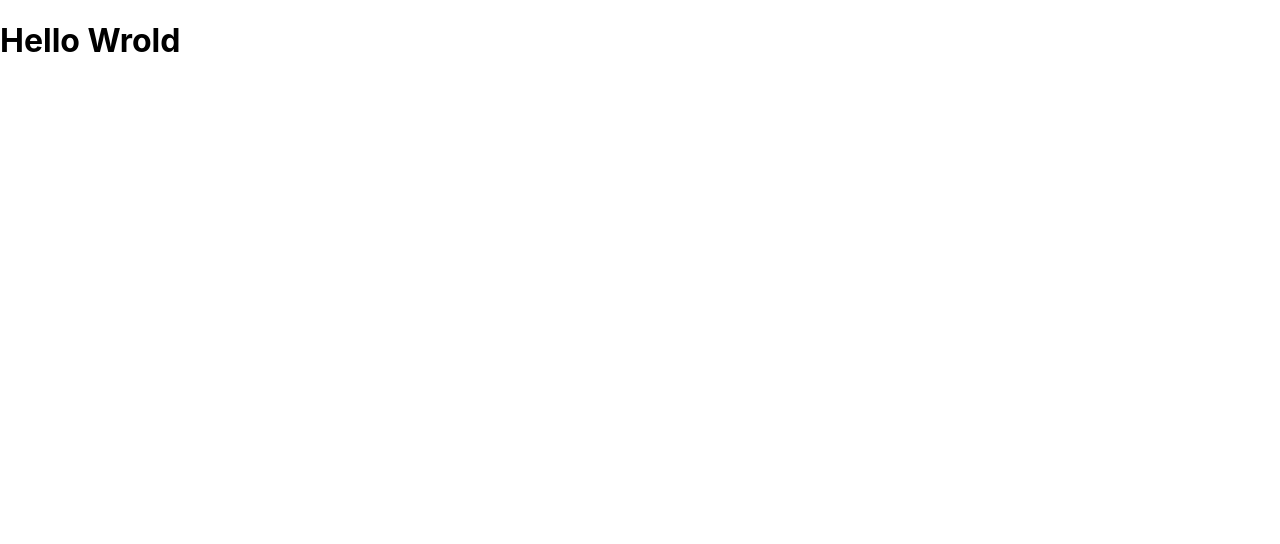
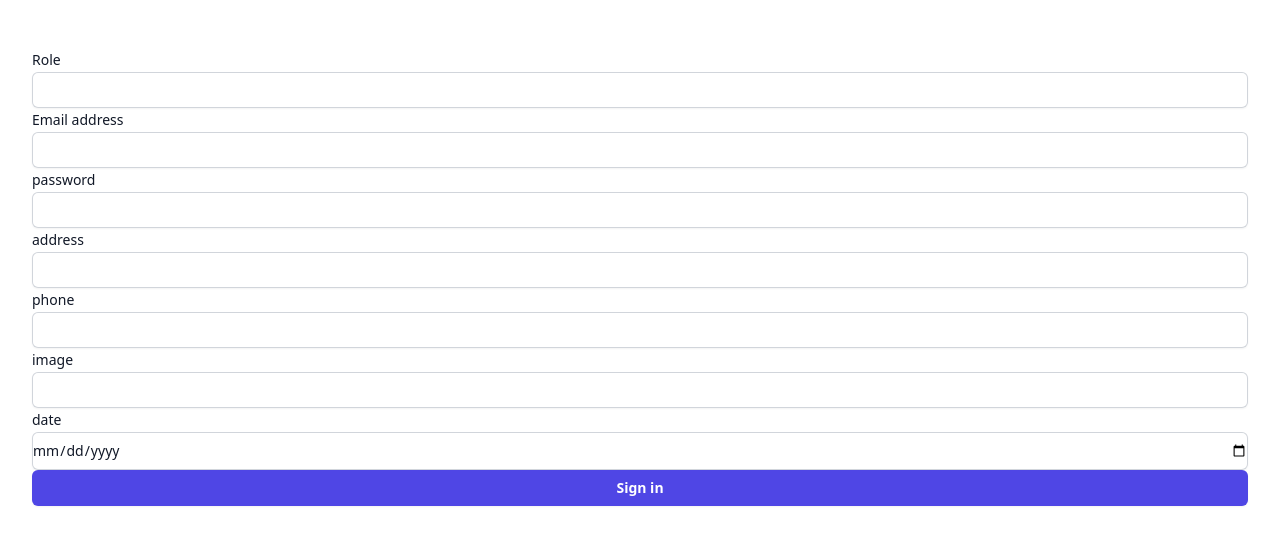
Before and after one commit to mdrianislam0or1/doctor-frontend, a React (Create React App) app: page / in a window 1280 px wide. Shown: the top 544 px of the page. Built offline with nearby package versions, Linux system fonts and the light colour scheme.

Commit message:
add more

```diff
--- a/package.json
+++ b/package.json
@@ -10,6 +10,8 @@
     "react": "^18.2.0",
     "react-dom": "^18.2.0",
     "react-scripts": "5.0.1",
+    "redux": "^4.2.1",
+    "redux-devtools-extension": "^2.13.9",
     "web-vitals": "^2.1.4"
   },
   "scripts": {
@@ -35,5 +37,8 @@
       "last 1 firefox version",
       "last 1 safari version"
     ]
+  },
+  "devDependencies": {
+    "tailwindcss": "^3.3.1"
   }
 }
--- a/src/App.js
+++ b/src/App.js
@@ -1,9 +1,10 @@
+import LoginPage from "./pages/LoginPage";
 
 
 function App() {
   return (
     <div>
-     <h1>Hello Wrold</h1>
+      <LoginPage/>
     </div>
   );
 }
--- a/src/index.css
+++ b/src/index.css
@@ -1,13 +1,3 @@
-body {
-  margin: 0;
-  font-family: -apple-system, BlinkMacSystemFont, 'Segoe UI', 'Roboto', 'Oxygen',
-    'Ubuntu', 'Cantarell', 'Fira Sans', 'Droid Sans', 'Helvetica Neue',
-    sans-serif;
-  -webkit-font-smoothing: antialiased;
-  -moz-osx-font-smoothing: grayscale;
-}
-
-code {
-  font-family: source-code-pro, Menlo, Monaco, Consolas, 'Courier New',
-    monospace;
-}
+@tailwind base;
+@tailwind components;
+@tailwind utilities;
--- /dev/null
+++ b/src/pages/LoginPage.js
@@ -0,0 +1,31 @@
+import React from 'react'
+
+const LoginPage = () => {
+    return (
+        <div>
+            <div class="flex min-h-full flex-col justify-center px-6 py-12 lg:px-8">
+                <form>
+                    <label class="block text-sm font-medium leading-6 text-gray-900">Role</label>
+                    <input id="role" name="role" type="text" required class="block w-full rounded-md border-0 py-1.5 text-gray-900 shadow-sm ring-1 ring-inset ring-gray-300 placeholder:text-gray-400 focus:ring-2 focus:ring-inset focus:ring-indigo-600 sm:text-sm sm:leading-6" />
+                    <label class="block text-sm font-medium leading-6 text-gray-900">Email address</label>
+                    <input id="email" name="email" type="text" required class="block w-full rounded-md border-0 py-1.5 text-gray-900 shadow-sm ring-1 ring-inset ring-gray-300 placeholder:text-gray-400 focus:ring-2 focus:ring-inset focus:ring-indigo-600 sm:text-sm sm:leading-6" />
+                    <label class="block text-sm font-medium leading-6 text-gray-900">password </label>
+                    <input id="password" name="password" type="password" required class="block w-full rounded-md border-0 py-1.5 text-gray-900 shadow-sm ring-1 ring-inset ring-gray-300 placeholder:text-gray-400 focus:ring-2 focus:ring-inset focus:ring-indigo-600 sm:text-sm sm:leading-6" />
+                    <label class="block text-sm font-medium leading-6 text-gray-900">address</label>
+                    <input id="address" name="address" type="text" required class="block w-full rounded-md border-0 py-1.5 text-gray-900 shadow-sm ring-1 ring-inset ring-gray-300 placeholder:text-gray-400 focus:ring-2 focus:ring-inset focus:ring-indigo-600 sm:text-sm sm:leading-6" />
+                    <label class="block text-sm font-medium leading-6 text-gray-900">phone</label>
+                    <input id="phone" name="phone" type="number" required class="block w-full rounded-md border-0 py-1.5 text-gray-900 shadow-sm ring-1 ring-inset ring-gray-300 placeholder:text-gray-400 focus:ring-2 focus:ring-inset focus:ring-indigo-600 sm:text-sm sm:leading-6" />
+                    <label class="block text-sm font-medium leading-6 text-gray-900">image</label>
+                    <input id="image" name="image" type="text" required class="block w-full rounded-md border-0 py-1.5 text-gray-900 shadow-sm ring-1 ring-inset ring-gray-300 placeholder:text-gray-400 focus:ring-2 focus:ring-inset focus:ring-indigo-600 sm:text-sm sm:leading-6" />
+                    <label class="block text-sm font-medium leading-6 text-gray-900">date</label>
+                    <input id="date" name="date" type="date" required class="block w-full rounded-md border-0 py-1.5 text-gray-900 shadow-sm ring-1 ring-inset ring-gray-300 placeholder:text-gray-400 focus:ring-2 focus:ring-inset focus:ring-indigo-600 sm:text-sm sm:leading-6" />
+                    <div>
+                        <button type="submit" class="flex w-full justify-center rounded-md bg-indigo-600 px-3 py-1.5 text-sm font-semibold leading-6 text-white shadow-sm hover:bg-indigo-500 focus-visible:outline focus-visible:outline-2 focus-visible:outline-offset-2 focus-visible:outline-indigo-600">Sign in</button>
+                    </div>
+                </form>
+            </div>
+        </div>
+    )
+}
+
+export default LoginPage
--- /dev/null
+++ b/src/redux/reducers/userReducers.js
@@ -0,0 +1,16 @@
+import { USER_LOGIN_FAIL, USER_LOGIN_REQUEST, USER_LOGIN_SUCCESS, USER_LOGOUT } from "../constants/userConstance"
+
+export const userLoginReducer = (state = {}, action)=>{
+    switch(action.type){
+        case USER_LOGIN_REQUEST:
+            return {loading: true}
+        case USER_LOGIN_SUCCESS:
+            return{loading: false, userInfo: action.payload}
+        case USER_LOGIN_FAIL:
+            return {loading: false, error: action.payload}
+        case USER_LOGOUT:
+            return {}
+        default:
+            return state
+    }
+}
--- /dev/null
+++ b/src/redux/store.js
@@ -0,0 +1,29 @@
+import { userLoginReducer } from "./reducers/userReducers";
+
+const reducer = combineReducers({
+    //productList
+    // productList: productListReducer,
+    // productDetails: productDetailsReducer,
+    // productDelete: productDeleteReducer,
+    // productCreate: productCreateReducer,
+    // productUpdate: productUpdateReducer,
+    // productReviewCreate: productReviewCreateReducer,
+    // productTopRatedReducer:productTopRatedReducer,
+    // cart: cartReducer,
+    userLogin: userLoginReducer,
+    // userRegister: userRegisterReducer,
+    // userDetails:userDetailsReducer,
+    // userUpdateProfile: userUpdateProfileReducer,
+    // userList:userListReducer,
+    // userDelete:userDeleteReducer,
+    // userUpdate:userUpdateReducer,
+
+    // orderCreate: orderCreateReducer,
+    // orderDetails: orderDetailsReducer,
+    // orderPay: orderPayReducer,
+    // orderListMy: orderListMyReducer,
+    // orderList: orderListReducer,
+    // orderDeliver: orderDeliverReducer,
+
+
+})
--- /dev/null
+++ b/tailwind.config.js
@@ -0,0 +1,10 @@
+/** @type {import('tailwindcss').Config} */
+module.exports = {
+  content: [
+    "./src/**/*.{js,jsx,ts,tsx}",
+  ],
+  theme: {
+    extend: {},
+  },
+  plugins: [],
+}
```
Also changed, not shown: src/components/Login.js (added), src/redux/constants/userConstance.js (renamed from src/redux/constance/userConstance.js), 1 other file (tests, documents, lock files or other folders).
